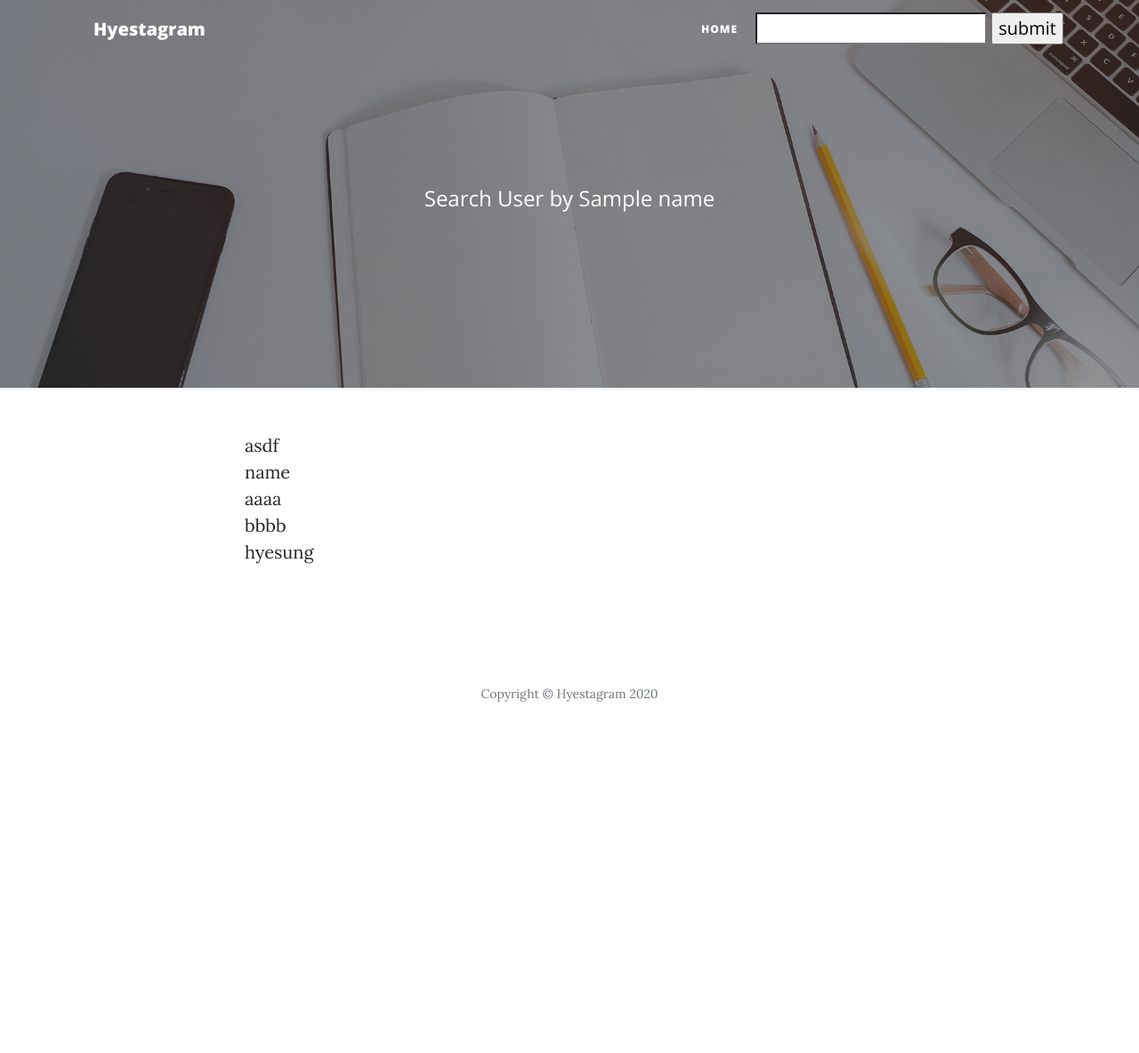
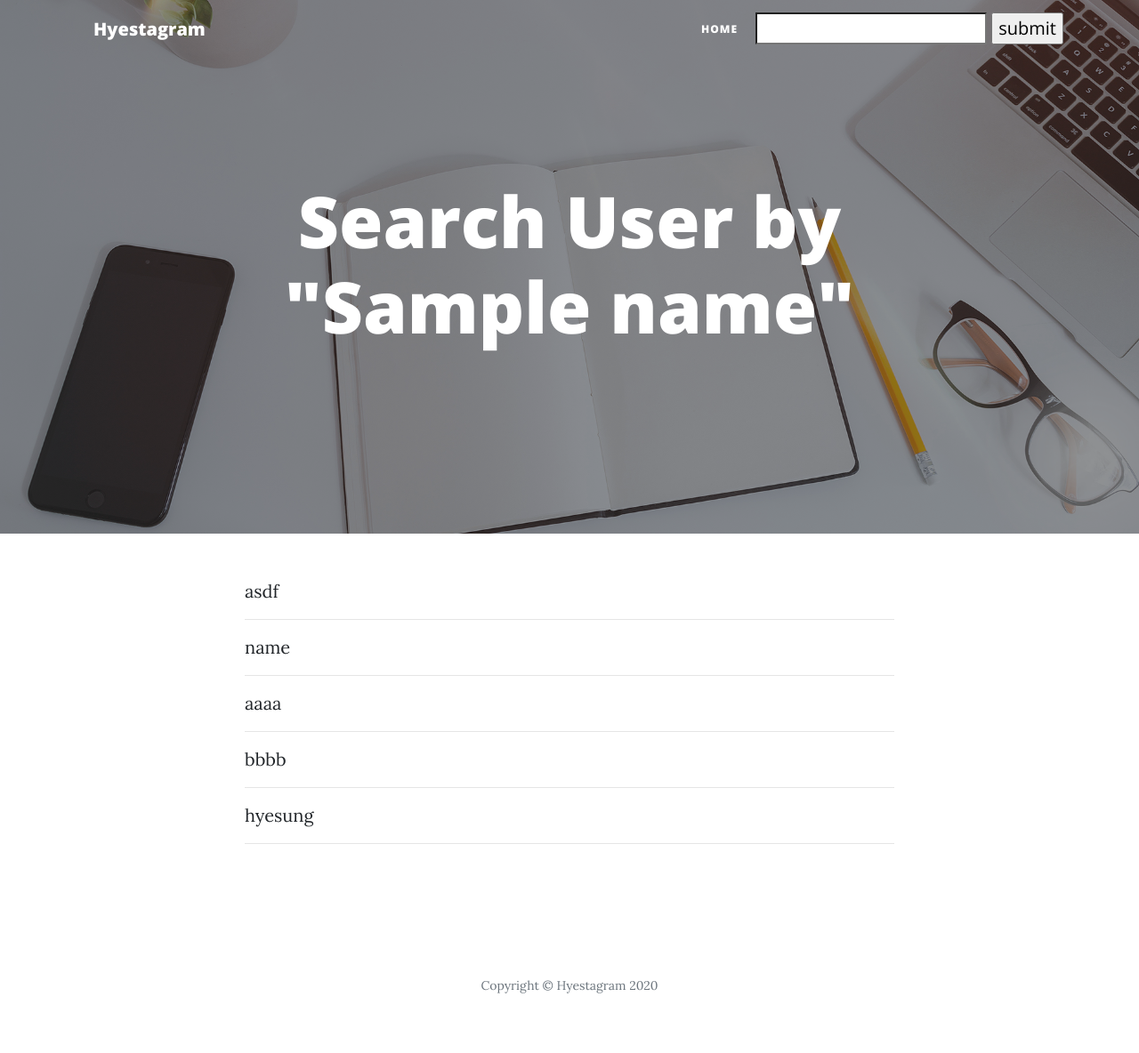
Before and after one commit to hyesungoh/Django_SELFMADE, a Django app: template app/templates/app/search.html in a window 1280 px wide. Shown: the whole page at 89% size. Before the commit the page ends 789 px from the top, so only its background shows below. Run offline with Django 3.2, Linux system fonts and the light colour scheme; data comes from the database, SQL or seed files in the repository; the template is opened without the code that fills it: values that come from a table or form of the project are taken from there, most other values are stand-ins (such as "Sample title", 1, 10 or a date in 2020); some libraries are stand-ins or nearby versions; some web fonts are replaced.

Commit message:
search template redesigned

```diff
--- a/app/templates/app/search.html
+++ b/app/templates/app/search.html
@@ -12,7 +12,9 @@
       <div class="row">
         <div class="col-lg-8 col-md-10 mx-auto">
           <div class="site-heading">
-              <span class="subheading">Search User by {{ name }} </span>
+              <h1>
+                  Search User by "{{ name }}"
+              </h1>
           </div>
         </div>
       </div>
@@ -26,6 +28,7 @@
             <div class="post-preview">
                 <a href="{% url 'user' pk=user.username %}">{{ user.username }}</a>
             </div>
+            <hr>
             {% endfor %}
         </div>
     </div>
```
